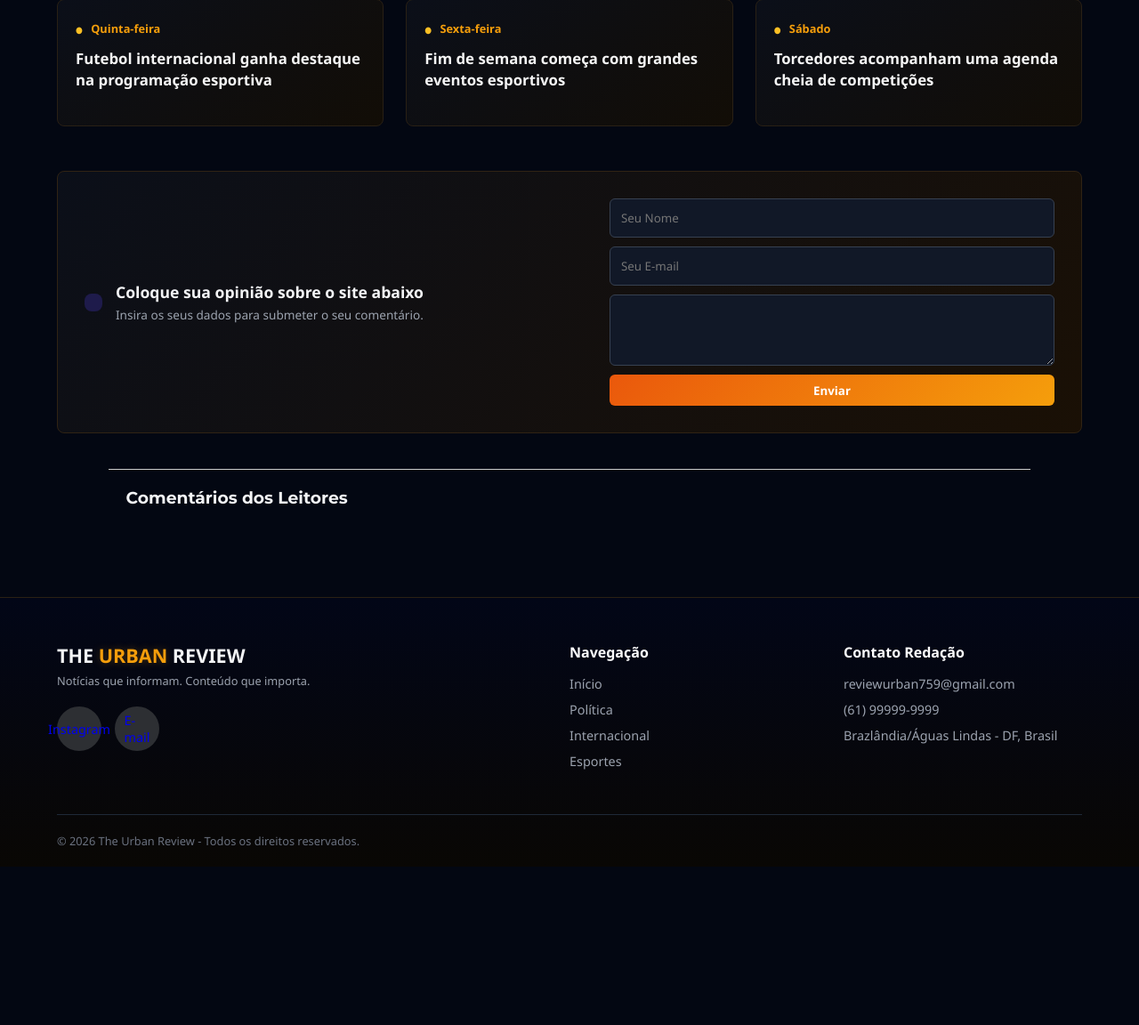
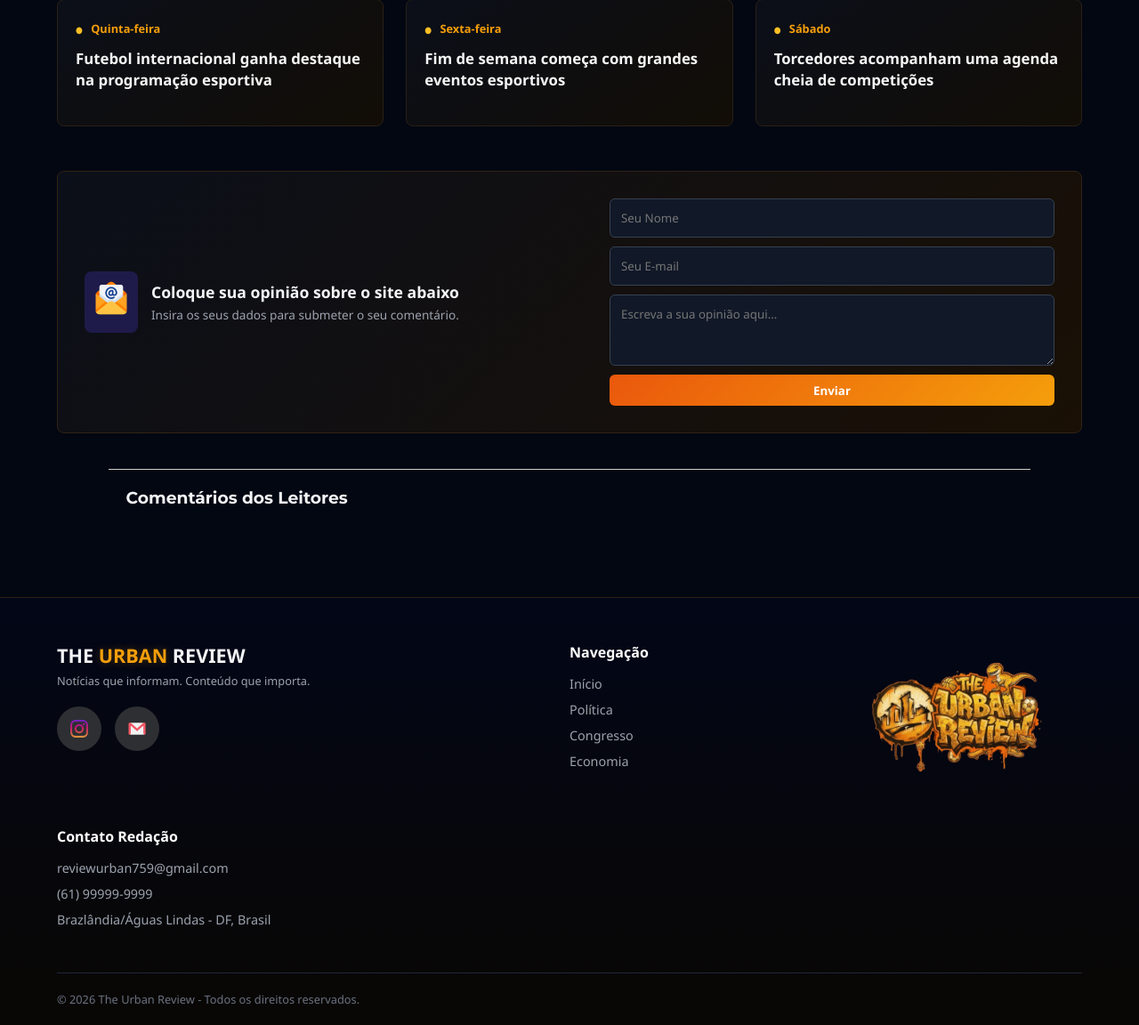
Before and after one commit to TheReviewUrban/TheUrbanReview, a PHP site: page /pages/esportes.html in a window 1280 px wide. Shown: the part 1887-3039 px from the top of the page at 89% size. Before the commit the page ends 2861 px from the top, so only its background shows below. Run offline with PHP 8.4, Linux system fonts and the light colour scheme.

Commit message:
update css

```diff
--- a/src/assets/css/style.css
+++ b/src/assets/css/style.css
@@ -529,6 +529,23 @@ a {
     box-shadow: 0 10px 30px rgba(245, 158, 11, 0.15);
 }
 
+#congresso .news-card:hover {
+    transform: translateY(-7px);
+    border-color: var(--congresso-color-secundaria) ;
+    box-shadow: 0 10px 30px rgba(245, 158, 11, 0.15);
+}
+
+#economia .news-card:hover {
+    transform: translateY(-7px);
+    border-color: var(--economia-color-secundaria) ;
+    box-shadow: 0 10px 30px rgba(245, 158, 11, 0.15);
+}
+
+#internacional .news-card:hover {
+    transform: translateY(-7px);
+    border-color: var(--internacional-color-secundaria) ;
+    box-shadow: 0 10px 30px rgba(245, 158, 11, 0.15);
+}
 
 .card-img {
     height: 200px;
@@ -1501,6 +1518,10 @@ body.light-mode .theme-toggle {
     background: linear-gradient(90deg, #05813b, #00f76b)
 }
 
+#internacional .carousel-progress-bar {
+    background: linear-gradient(90deg, #cfb108, #f76f00)
+}
+
 /* ==
    RESPONSIVO - CARROSSEL
    == */
@@ -2443,13 +2464,10 @@ body#noticias-inicio.light-mode .article-back a:hover {
 
 
 #esportes .footer-brand h2 span {
-
     color: var(--esporte-laranja);
-
     text-shadow:
         0 0 10px rgba(245, 158, 11, 0.3);
 }
-
 
 /* =====================================================
    DETALHE ESPORTIVO NOS CARDS
@@ -2468,24 +2486,15 @@ body#noticias-inicio.light-mode .article-back a:hover {
    ===================================================== */
 
 body.light-mode #esportes .news-card {
-
     background: #ffffff;
-
     border-color: #e5e7eb;
 }
-
-
 body.light-mode #esportes .news-card:hover {
-
     border-color: var(--esporte-laranja);
-
     box-shadow:
         0 8px 25px rgba(245, 158, 11, 0.15);
 }
-
-
 body.light-mode #esportes .section-header h3 {
-
     color: #111827;
 }
 
--- a/src/pages/esportes.html
+++ b/src/pages/esportes.html
@@ -367,101 +367,60 @@
         </section>
     </main>
     <!-- =================== CONTATO ==================== -->
-    <section id="contato" class="container newsletter-section">
+     <section id="contato" class="container newsletter-section">
         <div class="newsletter-box">
             <div class="newsletter-text">
-                <div class="icon-mail">
+                <div class="icon-mail"><img src="/src/assets/img/ícones/email.png" class="opniao" alt="icone email">
                 </div>
                 <div>
-                    <h4>
-                        Coloque sua opinião sobre o site abaixo
-                    </h4>
-
-                    <p>
-                        Insira os seus dados para submeter o seu comentário.
-                    </p>
+                    <h4>Coloque sua opinião sobre o site abaixo</h4>
+                    <p>Insira os seus dados para submeter o seu comentário.</p>
                 </div>
             </div>
-            <form class="newsletter-form form-contato" id="formOpiniao"
-                style="display: flex; flex-direction: column; gap: 10px; width: 100%; max-width: 500px;">
-
+            <form class="newsletter-form form-contato" id="formOpiniao">
                 <input type="text" id="nome" name="nome" placeholder="Seu Nome" required>
-
                 <input type="email" id="email" name="email" placeholder="Seu E-mail" required>
-
-                <textarea id="mensagem" name="mensagem" placeholder="Escreva a sua opinião aqui..." required
-                    style="background-color: #111827; border: 1px solid #374151; color: white; padding: 12px; border-radius: 6px; resize: vertical; min-height: 80px; font-family: inherit;">
-                </textarea>
-
-                <button type="submit" id="btnEnviar">
-                    Enviar
-                </button>
-
+                <textarea id="mensagem" name="mensagem" placeholder="Escreva a sua opinião aqui..." required></textarea>
+                <button type="submit" id="btnEnviar">Enviar</button>
             </form>
         </div>
         <div class="container lista-comentarios">
-            <h3>
-                Comentários dos Leitores
-            </h3>
-            <ul id="listaComentariosUl">
-            </ul>
+            <h3>Comentários dos Leitores</h3>
+            <ul id="listaComentariosUl"></ul>
         </div>
     </section>
     <!-- ==================== RODAPÉ ==================== -->
     <footer class="footer">
         <div class="container footer-grid">
             <div class="footer-brand">
-                <h2>
-                    THE <span>URBAN</span> REVIEW
-                </h2>
-                <p>
-                    Notícias que informam. Conteúdo que importa.
-                </p>
+                <h2>THE <span>URBAN</span> REVIEW</h2>
+                <p>Notícias que informam. Conteúdo que importa.</p>
                 <div class="social-icons">
                     <a href="https://www.instagram.com/reviewurban759/" class="redes" title="Instagram">
-                        Instagram
+                        <img src="/src/assets/img/ícones/instagram.png" alt="Instagram" class="redes">
                     </a>
                     <a href="mailto:reviewurban759@gmail.com" class="redes" title="Gmail">
-                        E-mail
+                        <img src="/src/assets/img/ícones/social.png" alt="Gmail" class="redes">
                     </a>
                 </div>
             </div>
             <div class="footer-links">
-                <h5>
-                    Navegação
-                </h5>
-                <a href="/public/index.html">
-                    Início
-                </a>
-                <a href="/src/pages/politica.html">
-                    Política
-                </a>
-                <a href="/src/pages/internacional.html">
-                    Internacional
-                </a>
-                <a href="#">
-                    Esportes
-                </a>
+                <h5>Navegação</h5>
+                <a href="/public/index.html">Início</a>
+                <a href="/src/pages/politica.html">Política</a>
+                <a href="/src/pages/congresso.html">Congresso</a>
+                <a href="/src/pages/economia.html">Economia</a>
             </div>
+            <img src="/src/assets/img/ícones/LogoEsportes.png" class="logo-urban" alt="Logo Urban Footer">
             <div class="footer-contact">
-                <h5>
-                    Contato Redação
-                </h5>
-                <p>
-                    reviewurban759@gmail.com
-                </p>
-                <p>
-                    (61) 99999-9999
-                </p>
-                <p>
-                    Brazlândia/Águas Lindas - DF, Brasil
-                </p>
+                <h5>Contato Redação</h5>
+                <p>reviewurban759@gmail.com</p>
+                <p>(61) 99999-9999</p>
+                <p>Brazlândia/Águas Lindas - DF, Brasil</p>
             </div>
         </div>
         <div class="container footer-bottom">
-            <p>
-                &copy; 2026 The Urban Review - Todos os direitos reservados.
-            </p>
+            <p>&copy; 2026 The Urban Review - Todos os direitos reservados.</p>
         </div>
     </footer>
     <script src="/src/assets/js/script.js"></script>
```
Also changed, not shown: src/pages/noticias/inicio/esportes.html (+2 -9 lines).
